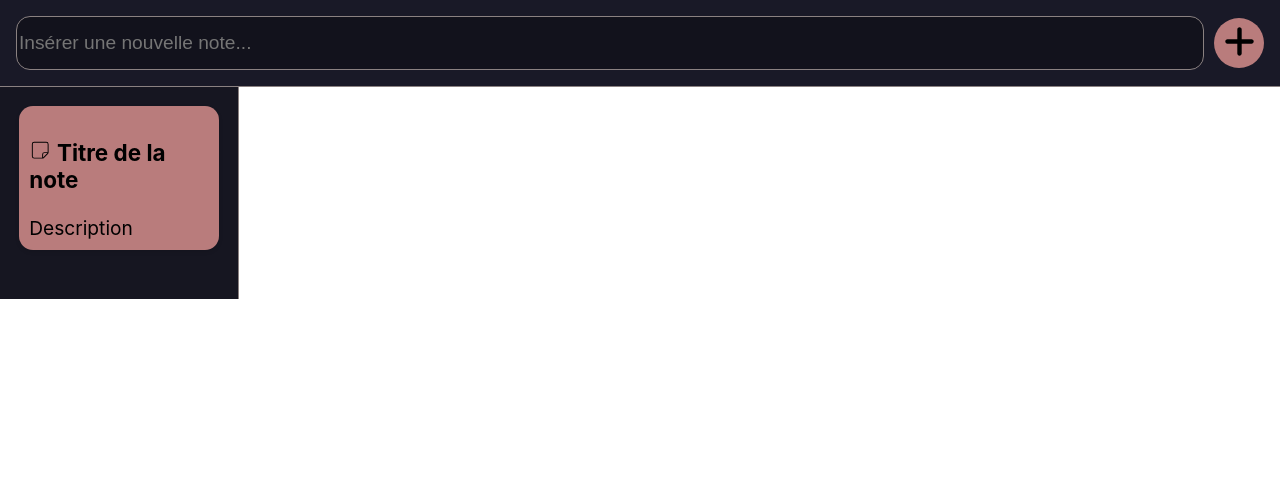
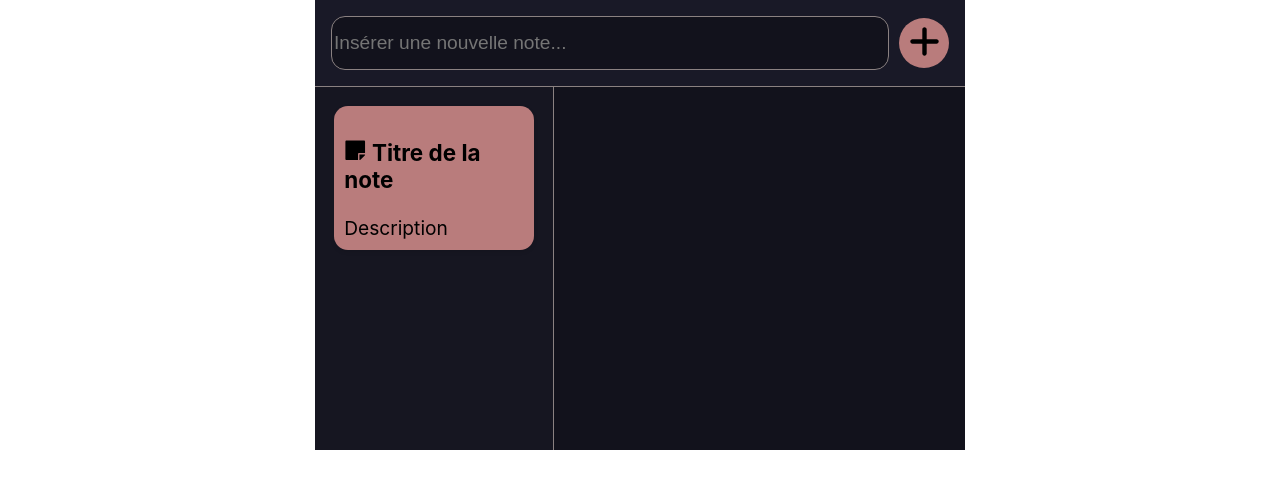
Before and after one commit to RomainDoyen/todolist-extension, a React (Vite) app: page / in a window 1280 px wide. Shown: the top 488 px of the page. Built offline with nearby package versions, Linux system fonts and the light colour scheme.

Commit message:
Added window size style and modified notes icon

```diff
--- a/src/components/CardNotes.jsx
+++ b/src/components/CardNotes.jsx
@@ -1,12 +1,12 @@
 import './CardNotes.css';
 // import { FaNoteSticky } from "react-icons/fa6";
-import { CiStickyNote } from "react-icons/ci";
+import { FaStickyNote } from "react-icons/fa";
 
 export default function CardNotes() {
   return (
     <div className="card-notes">
         <div className="todo-item">
-          <h3><CiStickyNote />&nbsp;Titre de la note</h3>
+          <h3><FaStickyNote />&nbsp;Titre de la note</h3>
           <p>Description</p>
         </div>
     </div>
--- a/src/index.css
+++ b/src/index.css
@@ -10,3 +10,23 @@ body, html {
   padding: 0;
   box-sizing: border-box;
 }
+
+.root, .content-container, .contains {
+  height: 100%;
+  width: 100%;
+  max-width: 650px;
+  max-height: 450px;
+  min-width: 650px;
+  min-height: 450px;
+  margin: auto;
+  background-color: #12121C;
+  overflow: hidden;
+  display: flex;
+  flex-direction: column;
+}
+
+.container {
+  display: flex;
+  flex-grow: 1;
+  overflow: hidden;
+}
```
